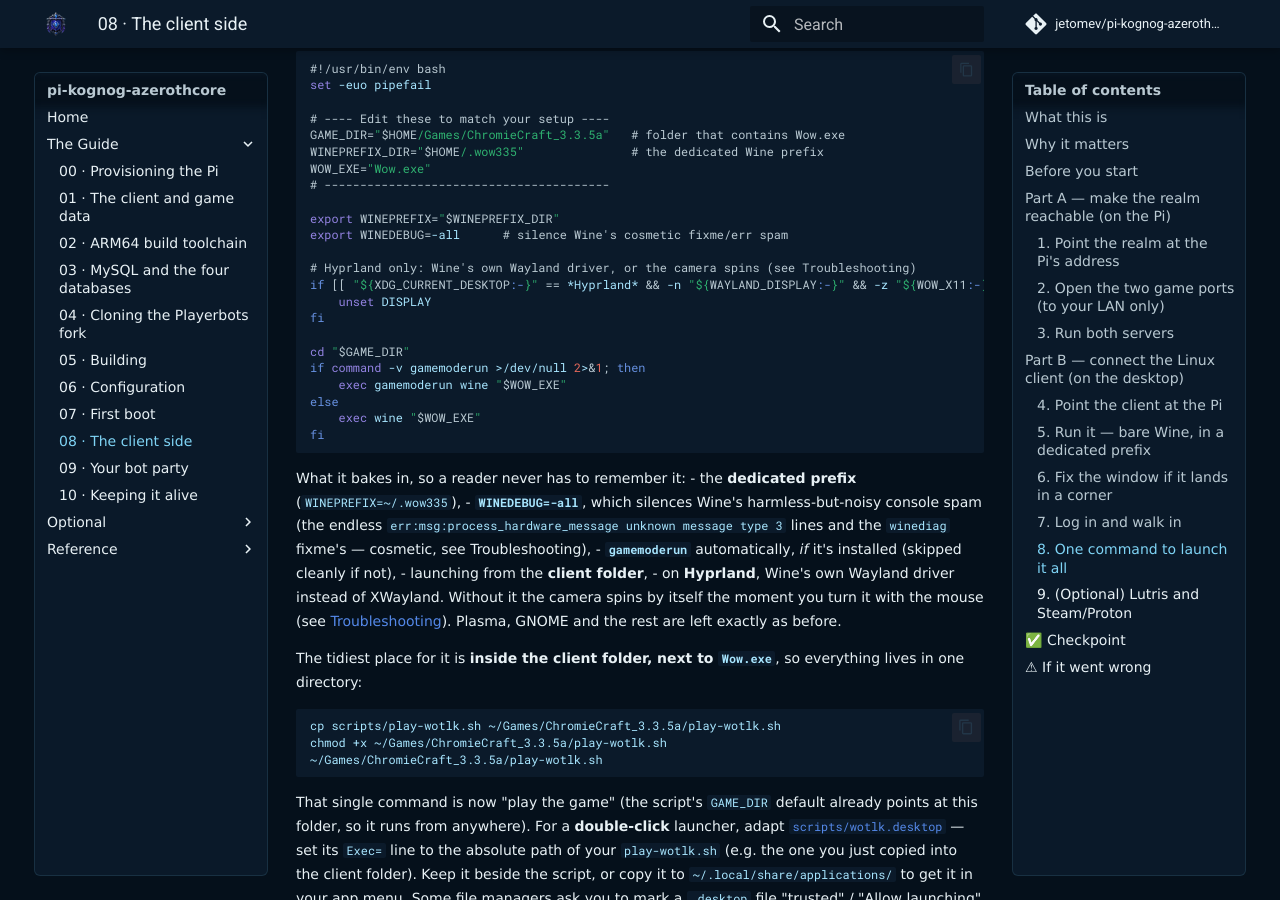
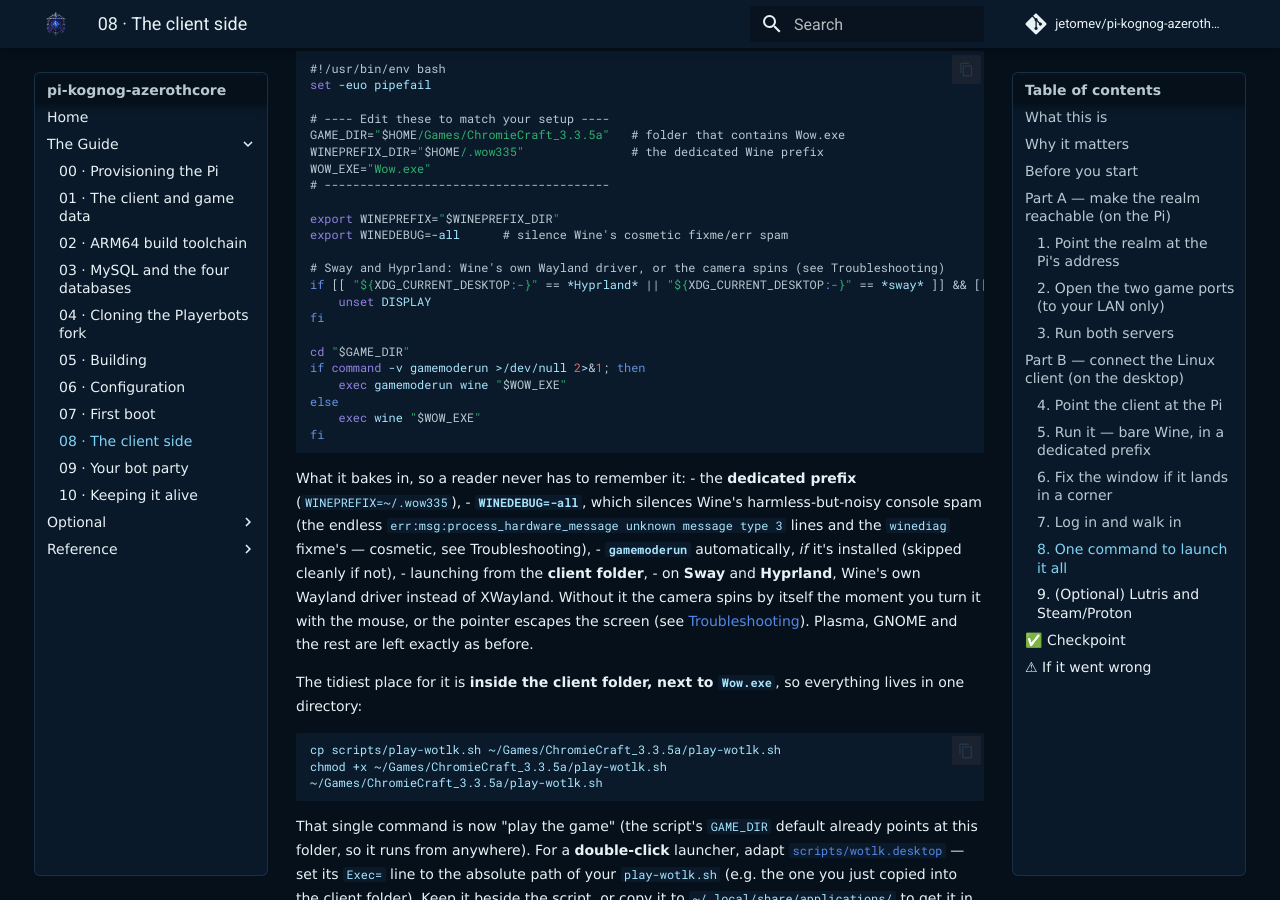
Before and after one commit to jetomev/pi-kognog-azerothcore, an MkDocs documentation site: the page built from docs/08-client-side.md, in a window 1280 px wide and 900 px high, scrolled down 4383 px. Built offline with MkDocs 1.6.1 and Material for MkDocs 9.7.7, drawn with Linux system fonts in a browser that asks for light colours; comment, search, counter and statistics services are not loaded.

Commit message:
fix(client): play-wotlk.sh picks Wine's Wayland driver on Sway too (hypeForge F-43)
Through XWayland on Sway the pointer escaped the screen while turning the
camera and the game lost focus (forge-suite#25). The launcher chose Wine's own
Wayland driver only on Hyprland; now on Sway as well. KDE and GNOME are left
as before; WOW_X11=1 still forces the old way. Chapter 08 and Troubleshooting
say Sway, with the 2026-10-04 Sway test noted.

Co-Authored-By: Claude Fable 5.1 <noreply@anthropic.com>

```diff
--- a/docs/08-client-side.md
+++ b/docs/08-client-side.md
@@ -215,8 +215,8 @@ WOW_EXE="Wow.exe"
 export WINEPREFIX="$WINEPREFIX_DIR"
 export WINEDEBUG=-all      # silence Wine's cosmetic fixme/err spam
 
-# Hyprland only: Wine's own Wayland driver, or the camera spins (see Troubleshooting)
-if [[ "${XDG_CURRENT_DESKTOP:-}" == *Hyprland* && -n "${WAYLAND_DISPLAY:-}" && -z "${WOW_X11:-}" ]]; then
+# Sway and Hyprland: Wine's own Wayland driver, or the camera spins (see Troubleshooting)
+if [[ "${XDG_CURRENT_DESKTOP:-}" == *Hyprland* || "${XDG_CURRENT_DESKTOP:-}" == *sway* ]] && [[ -n "${WAYLAND_DISPLAY:-}" && -z "${WOW_X11:-}" ]]; then
     unset DISPLAY
 fi
 
@@ -235,9 +235,9 @@ What it bakes in, so a reader never has to remember it:
   fixme's — cosmetic, see Troubleshooting),
 - **`gamemoderun`** automatically, *if* it's installed (skipped cleanly if not),
 - launching from the **client folder**,
-- on **Hyprland**, Wine's own Wayland driver instead of XWayland. Without it the camera
-  spins by itself the moment you turn it with the mouse (see
-  [Troubleshooting](TROUBLESHOOTING.md#the-camera-spins-by-itself-on-hyprland-and-the-menus-stop-taking-clicks)).
+- on **Sway** and **Hyprland**, Wine's own Wayland driver instead of XWayland. Without it the camera
+  spins by itself the moment you turn it with the mouse, or the pointer escapes the screen (see
+  [Troubleshooting](TROUBLESHOOTING.md#the-camera-spins-by-itself-on-sway-or-hyprland-and-the-menus-stop-taking-clicks)).
   Plasma, GNOME and the rest are left exactly as before.
 
 The tidiest place for it is **inside the client folder, next to `Wow.exe`**, so everything
```
Also changed, not shown: TODO.md (+3 -0 lines), docs/TROUBLESHOOTING.md (+4 -4 lines), 1 other file.
